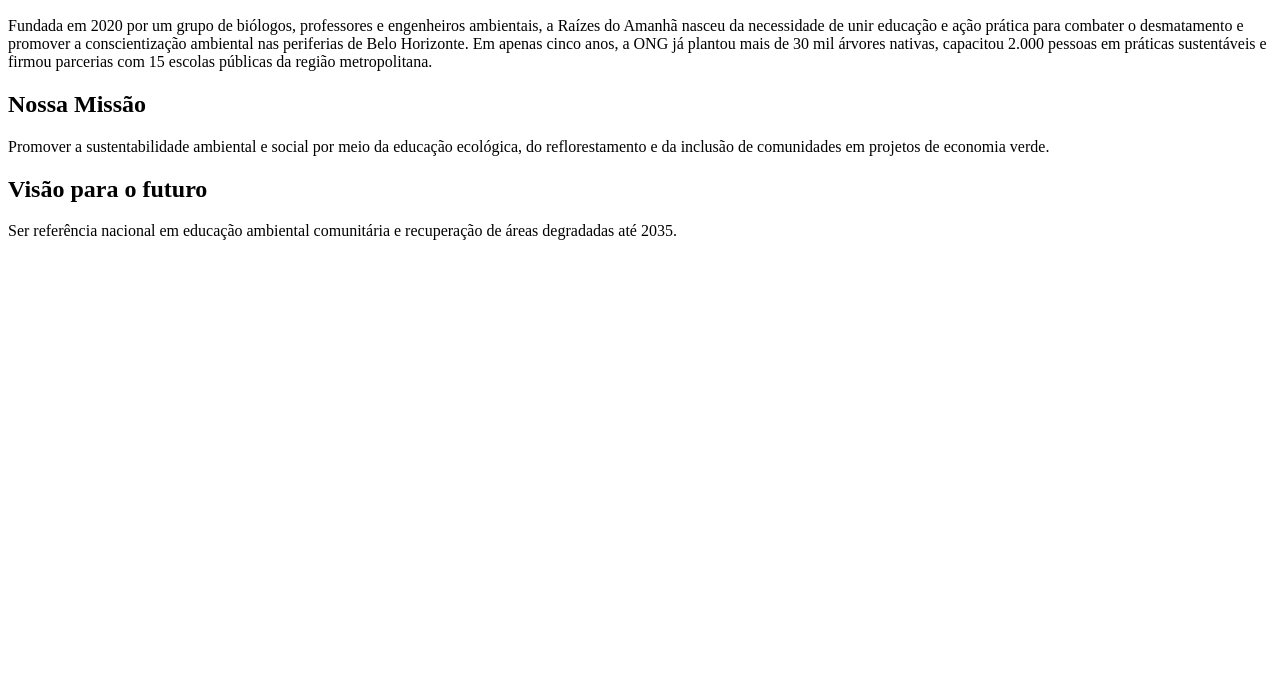
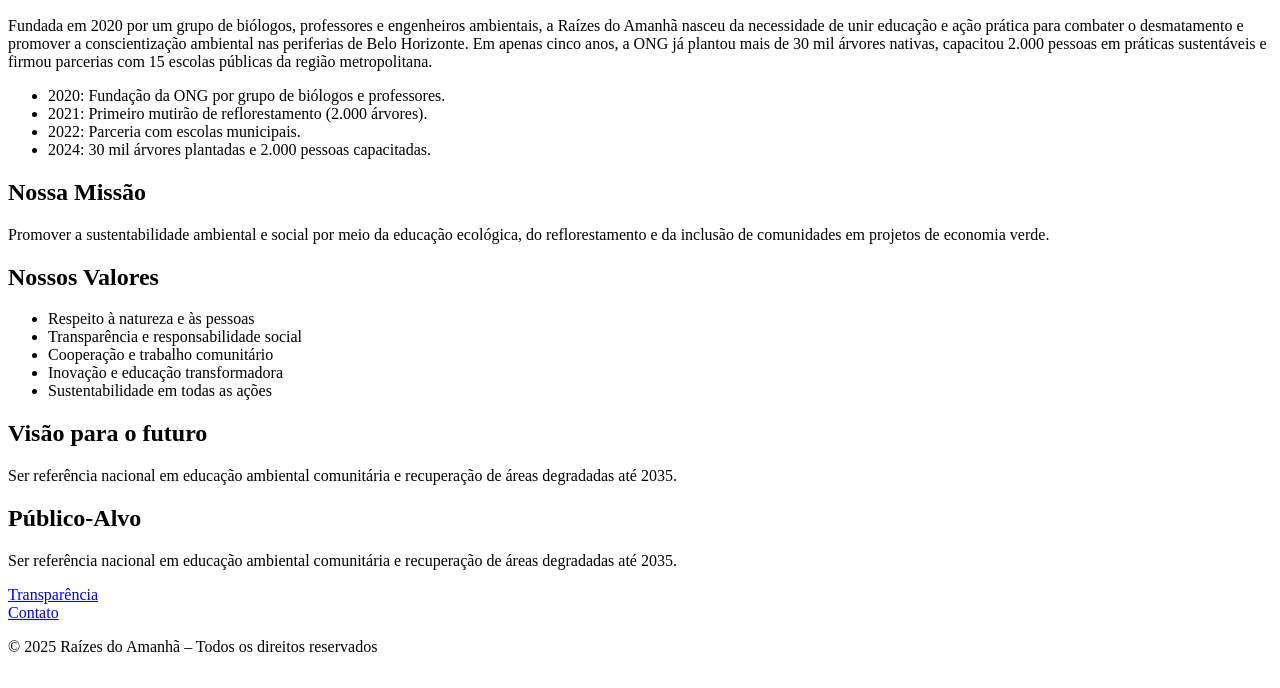
Before and after one commit to Raflord/ong-project, a plain HTML site: page sobre.html in a window 1280 px wide. Shown: the part 112-800 px from the top of the page. Drawn offline with Linux system fonts and the light colour scheme.

Commit message:
adicionando mais informacoes a pagina sobre

```diff
--- a/sobre.html
+++ b/sobre.html
@@ -32,15 +32,46 @@
 					a ONG já plantou mais de 30 mil árvores nativas, capacitou 2.000
 					pessoas em práticas sustentáveis e firmou parcerias com 15 escolas públicas da região metropolitana.
 				</p>
+				<ul>
+					<li>2020: Fundação da ONG por grupo de biólogos e professores.</li>
+					<li>2021: Primeiro mutirão de reflorestamento (2.000 árvores).</li>
+					<li>2022: Parceria com escolas municipais.</li>
+					<li>2024: 30 mil árvores plantadas e 2.000 pessoas capacitadas.</li>
+				</ul>
 			</section>
 			<section>
 				<h2>Nossa Missão</h2>
 				<p>Promover a sustentabilidade ambiental e social por meio da educação ecológica, do reflorestamento e da inclusão de comunidades em projetos de economia verde.</p>
 			</section>
 			<section>
+				<h2>Nossos Valores</h2>
+				<ul>
+					<li>Respeito à natureza e às pessoas</li>
+					<li>Transparência e responsabilidade social</li>
+					<li>Cooperação e trabalho comunitário</li>
+					<li>Inovação e educação transformadora</li>
+					<li>Sustentabilidade em todas as ações</li>
+				</ul>
+			</section>
+			<section>
 				<h2>Visão para o futuro</h2>
 				<p>Ser referência nacional em educação ambiental comunitária e recuperação de áreas degradadas até 2035.</p>
 			</section>
+			<section>
+				<h2>Público-Alvo</h2>
+				<p>Ser referência nacional em educação ambiental comunitária e recuperação de áreas degradadas até 2035.</p>
+			</section>
+			<footer>
+				<aside>
+					<div>
+						<a href="transparencia.html">Transparência</a>
+					</div>
+					<div>
+						<a href="contato.html">Contato</a>
+					</div>
+				</aside>
+				<p>© 2025 Raízes do Amanhã – Todos os direitos reservados</p>
+			</footer>
 		</main>
 	</body>
 </html>
```
